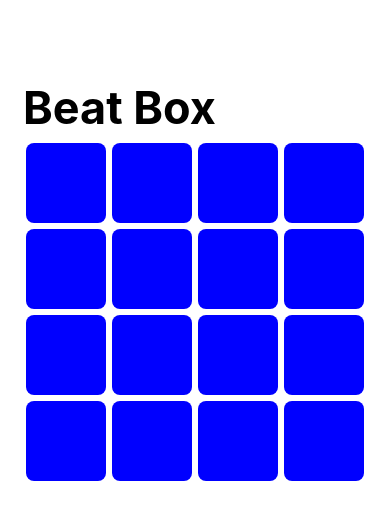
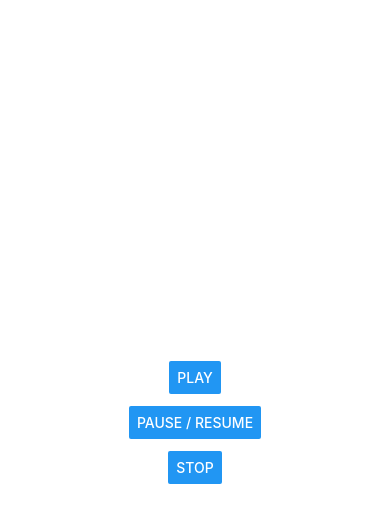
Before and after one commit to gn6ks/pmdm_segundoTrimestre, a React Native app in the folder clases/: screen / in a window 390 px wide. Shown: the top 522 px of the page. Built offline with nearby package versions, Linux system fonts and the light colour scheme.

Commit message:
feat: ejercicio1 de la segunda parte terminado

```diff
--- a/clases/App.js
+++ b/clases/App.js
@@ -1,5 +1,5 @@
 //poner ejercicios aqui
-import MainApp from './ejerciciosAudio_Tarea1/screens/ejercicio3/beatbox';
+import MainApp from './ejerciciosAudio_Tarea2/screens/ejercicio1';
 
 export default function App() {
   return (
--- /dev/null
+++ b/clases/ejerciciosAudio_Tarea2/screens/ejercicio1.js
@@ -0,0 +1,53 @@
+import { View, Button, StyleSheet } from "react-native";
+import { useState } from "react";
+import { Audio } from "expo-av";
+
+export default function Ejercicio1() {
+  const [audio, setAudio] = useState(null);
+
+  const playAudio = async () => {
+    const { sound } = await Audio.Sound.createAsync(
+      require("../../ejerciciosAudio_Tarea1/audio/audio.mp3")
+    );
+    setAudio(sound);
+    await sound.playAsync();
+  };
+
+  const toggleAudio = async () => {
+    try {
+      const result = await audio.getStatusAsync();
+      if (!result.isLoaded) return;
+
+      if (result.isPlaying) {
+        await audio.pauseAsync();
+      } else {
+        await audio.playAsync();
+      }
+    } catch (error) {
+      console.log(error);
+    }
+  };
+
+  const stopAudio = async () => {
+    if (audio) {
+      await audio.stopAsync();
+    }
+  };
+
+  return (
+    <View style={styles.container}>
+      <Button title="Play" onPress={playAudio} />
+      <Button title="Pause / Resume" onPress={toggleAudio} />
+      <Button title="Stop" onPress={stopAudio} />
+    </View>
+  );
+}
+
+const styles = StyleSheet.create({
+  container: {
+    flex: 1,
+    justifyContent: "center",
+    alignItems: "center",
+    gap: 12,
+  },
+});
```
